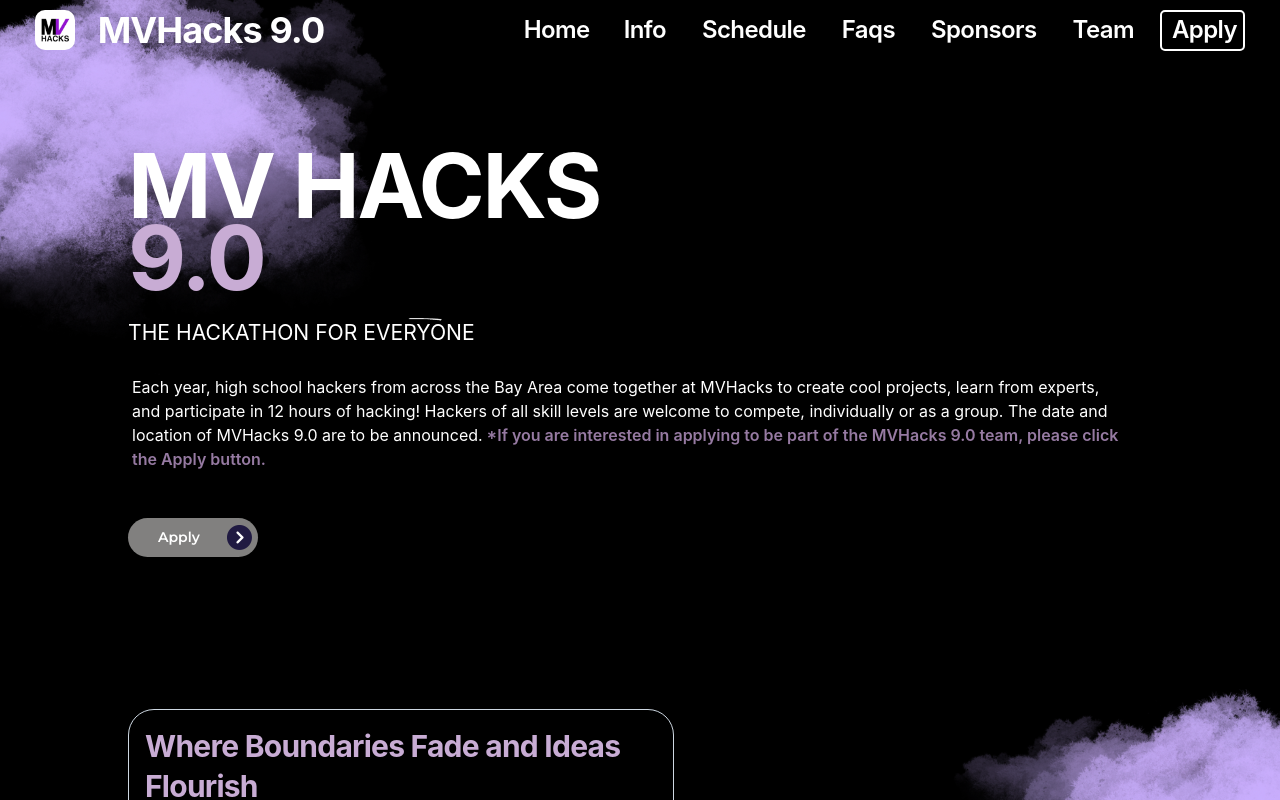
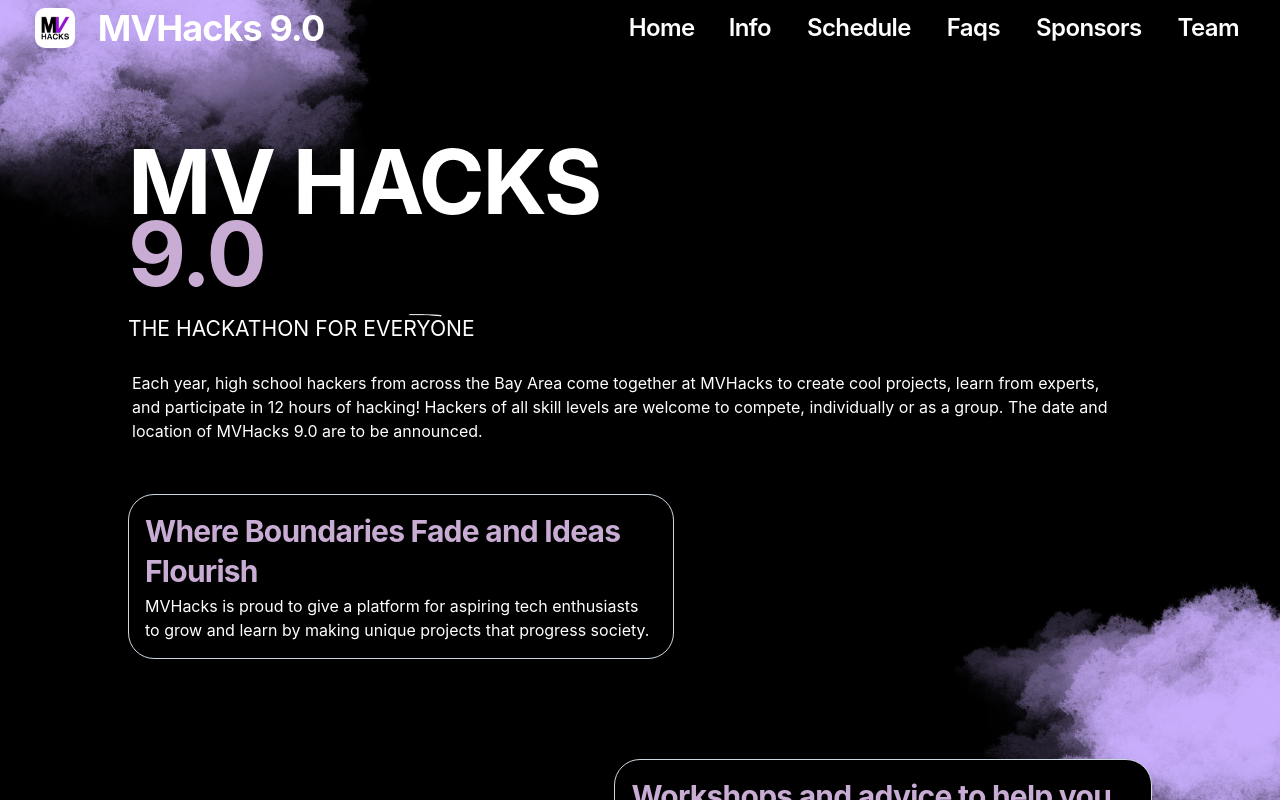
Before and after one commit to mvhacks/website-9.0, a React (Create React App) app: page / in a window 1280 px wide. Shown: the top 800 px of the page. Built offline with nearby package versions, Linux system fonts and the light colour scheme.

Commit message:
Remove apply from title and nav bar

```diff
--- a/src/components/Navbar.tsx
+++ b/src/components/Navbar.tsx
@@ -268,33 +268,6 @@
                     Team
                   </Typography>
                 </ListItemButton>
-                <Link
-                  href="https://forms.gle/9ZKR5hDukp2kH16M8"
-                  level="h4"
-                  sx={{
-                    fontWeight: "lg",
-                    color: "white",
-                    backgroundColor: "black",
-                    textAlign: "center",
-                    justifyContent: "center",
-                    "&:hover": {
-                      backgroundColor: "black !important",
-                      textDecoration: "none",
-                    },
-                  }}
-                >
-                  <Typography
-                    sx={{
-                      color: "white",
-                      "&:hover": {
-                        color: "rgb(200,172,212)",
-                      },
-                    }}
-                    level="h4"
-                  >
-                    Apply
-                  </Typography>
-                </Link>
               </List>
             </Drawer>
           </Box>
@@ -510,38 +483,6 @@
                 Team
               </Typography>
             </Link>
-            <Link
-              style={{
-                margin: 10,
-                color: "white",
-                paddingLeft: 10,
-                border: "2px solid white",
-                borderRadius: "5px",
-              }}
-              sx={{
-                "&:hover": {
-                  backgroundColor: "transparent",
-                  borderColor: "rgb(200,172,212)",
-                },
-              }}
-              href="https://forms.gle/9ZKR5hDukp2kH16M8"
-              color="neutral"
-              level="h3"
-              underline="none"
-              variant="plain"
-            >
-              <Typography
-                sx={{
-                  color: "white",
-                  "&:hover": {
-                    color: "rgb(200,172,212)",
-                  },
-                }}
-                level="h3"
-              >
-                Apply
-              </Typography>
-            </Link>
           </Box>
         </Box>
       )}
--- a/src/components/Title.tsx
+++ b/src/components/Title.tsx
@@ -2,8 +2,6 @@
 import Box from "@mui/joy/Box";
 import Typography from "@mui/joy/Typography";
 import circle from "../images/circle.gif";
-import Button from "@mui/joy/Button";
-import arrow from "../images/arrow.png";
 
 export default function Title() {
   const random = Math.floor(Math.random() * 10000);
@@ -63,23 +61,8 @@
         >
           Each year, high school hackers from across the Bay Area come together at MVHacks to create cool projects, learn from experts, and participate in 12 hours of hacking! Hackers of all skill levels are welcome to compete, individually or as a group.
           The date and location of MVHacks 9.0 are to be announced.
-          <Typography
-            level="title-lg"
-            variant="plain"
-            sx={{color: "rgb(150,122,162)", fontSize: {xs: "3vw", sm: "2vw", md: "2vw", lg: "1.25vw"}}}
-          >
-            *If you are interested in applying to be part of the MVHacks 9.0 team, please click the Apply button.</Typography>{' '}
         </Typography>
       </div>
-      <Button
-        sx={{ borderRadius: "25px", marginLeft: "10%", marginBottom: "8%", marginTop: "2%"}}
-        id="alert"
-        component="a"
-        href="https://forms.gle/9ZKR5hDukp2kH16M8"
-      >
-        Apply
-        <img src={arrow} height="25" width="25" id="arrow" alt="arrow-icon" />
-      </Button>
     </Box>
   );
 }
```
